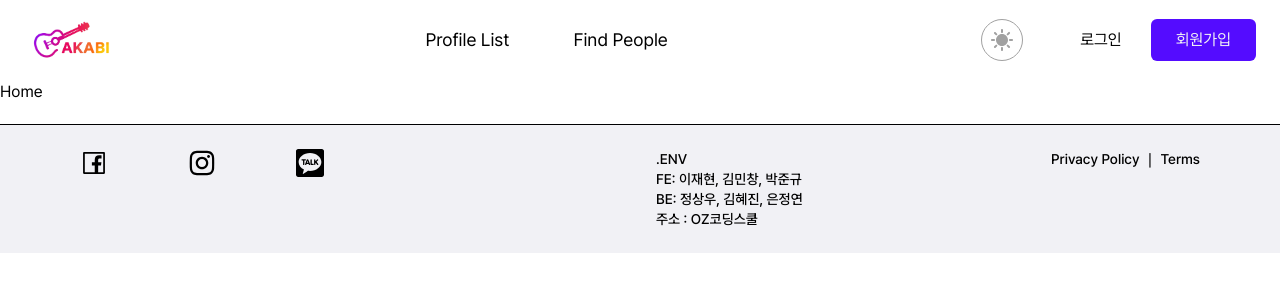
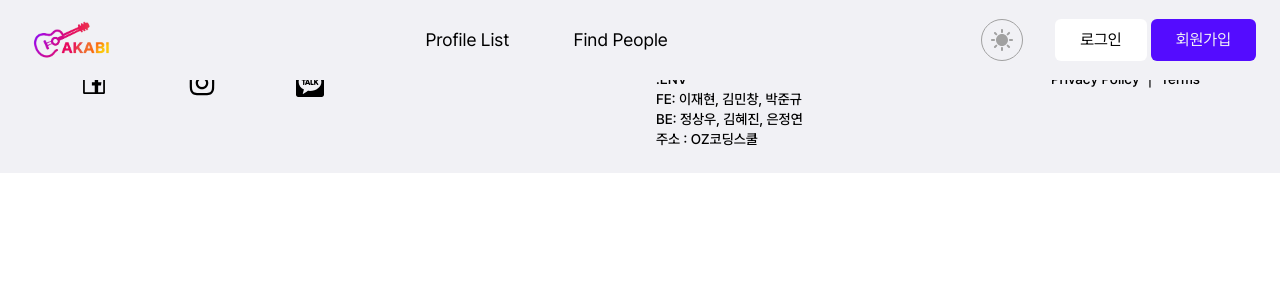
Before and after one commit to env-project/frontend, a React (Vite) app: page / in a window 1280 px wide. Shown: the top 300 px of the page. Built offline with nearby package versions, Linux system fonts and the light colour scheme.

Commit message:
#141 style:auth페이지일경우에만 header 투명하게

```diff
--- a/src/components/header/Header.tsx
+++ b/src/components/header/Header.tsx
@@ -1,16 +1,20 @@
 import { useState, useCallback, type FC } from "react";
-import { Link } from "react-router-dom";
+import { Link, useLocation } from "react-router-dom";
 import DarkModeToggle from "@/components/darkMode/DarkModeToggle";
 
 import HamburgerIcon from "@/components/icons/BurgerIcon";
 import NavigationLink from "@/components/header/NavigationLink";
 import Button from "@/components/Button";
 import Text from "@/components/text/Text";
+import { cn } from "@/libs/utils";
 
 const Header: FC = () => {
   const [isBurgerOpen, setBurgerOpen] = useState<boolean>(false);
   const [isDarkMode, setIsDarkMode] = useState<boolean>(false);
   const [isLogin, setIsLogin] = useState<boolean>(false);
+
+  const location = useLocation();
+  const isAuthPage = location.pathname === "/login" || location.pathname === "/sign-up";
 
   // 버거버튼 클릭 시 상태 변경
   const toggleBurger = useCallback(() => {
@@ -29,28 +33,41 @@ const Header: FC = () => {
 
   return (
     <header
-      className={`relative z-40 flex justify-between items-center w-full h-[52px] sm:h-[80px] px-4 sm:px-6 sm:py-0 ${isBurgerOpen ? "shadow-lg" : ""} sm:shadow-none`}
+      className={cn(
+        "fixed top-0  z-40 flex justify-between items-center w-full h-[52px] sm:h-[80px] px-4 sm:px-6 sm:py-0 bg-transparent sm:shadow-none",
+        isBurgerOpen && "shadow-lg",
+        !isAuthPage && "bg-bg-primary"
+      )}
     >
       {/* 메인 로고 */}
       <Link to="/">
         <img src="/logo.png" alt="logo" className="w-[70px] md:w-[80px] ml-2" />
       </Link>
-
       {/* 데스크톱 네비게이션 링크 (PC에서만 보임) */}
-      <div className="items-center justify-around hidden gap-16 sm:flex">
+      <div
+        className={cn(
+          "items-center justify-around hidden gap-16 sm:flex",
+          isAuthPage && "text-text-on-dark"
+        )}
+      >
         <NavigationLink title="Profile List" to="/profile" />
-
         <NavigationLink title="Find People" to="recruitment-post" />
       </div>
-
       <div className="flex items-center gap-8 ">
         {/* 다크 모드 토글 버튼 */}
-        <DarkModeToggle isDarkMode={isDarkMode} onToggle={toggleDarkMode} />
+        <DarkModeToggle
+          isDarkMode={isDarkMode}
+          onToggle={toggleDarkMode}
+          className={cn("flex items-center gap-8 ", isAuthPage && "hidden")}
+        />
 
         {/* 햄버거 메뉴 버튼 (모바일에서만 보임) */}
         <button
           onClick={toggleBurger}
-          className="flex items-center justify-end sm:hidden"
+          className={cn(
+            "flex items-center justify-end sm:hidden",
+            isAuthPage && "text-text-on-dark"
+          )}
           aria-expanded={isBurgerOpen}
           aria-controls="mobile-menu"
         >
@@ -86,15 +103,12 @@ const Header: FC = () => {
           </div>
         )}
       </div>
-
       {/* 모바일 드롭다운 메뉴 (모바일에서만 보임) */}
       {isBurgerOpen && (
         <div className="absolute flex flex-col w-[40%] bg-white right-0 top-full text-left p-5 sm:hidden rounded-bl-xl gap-2 shadow-xl">
           <div className="flex flex-col gap-4 my-4">
             <NavigationLink to="/profile" title="Profile List" onClick={toggleBurger} />
-
             <NavigationLink to="/recruitment-post" title="People List" onClick={toggleBurger} />
-
           </div>
           {isLogin ? (
             <>
```
